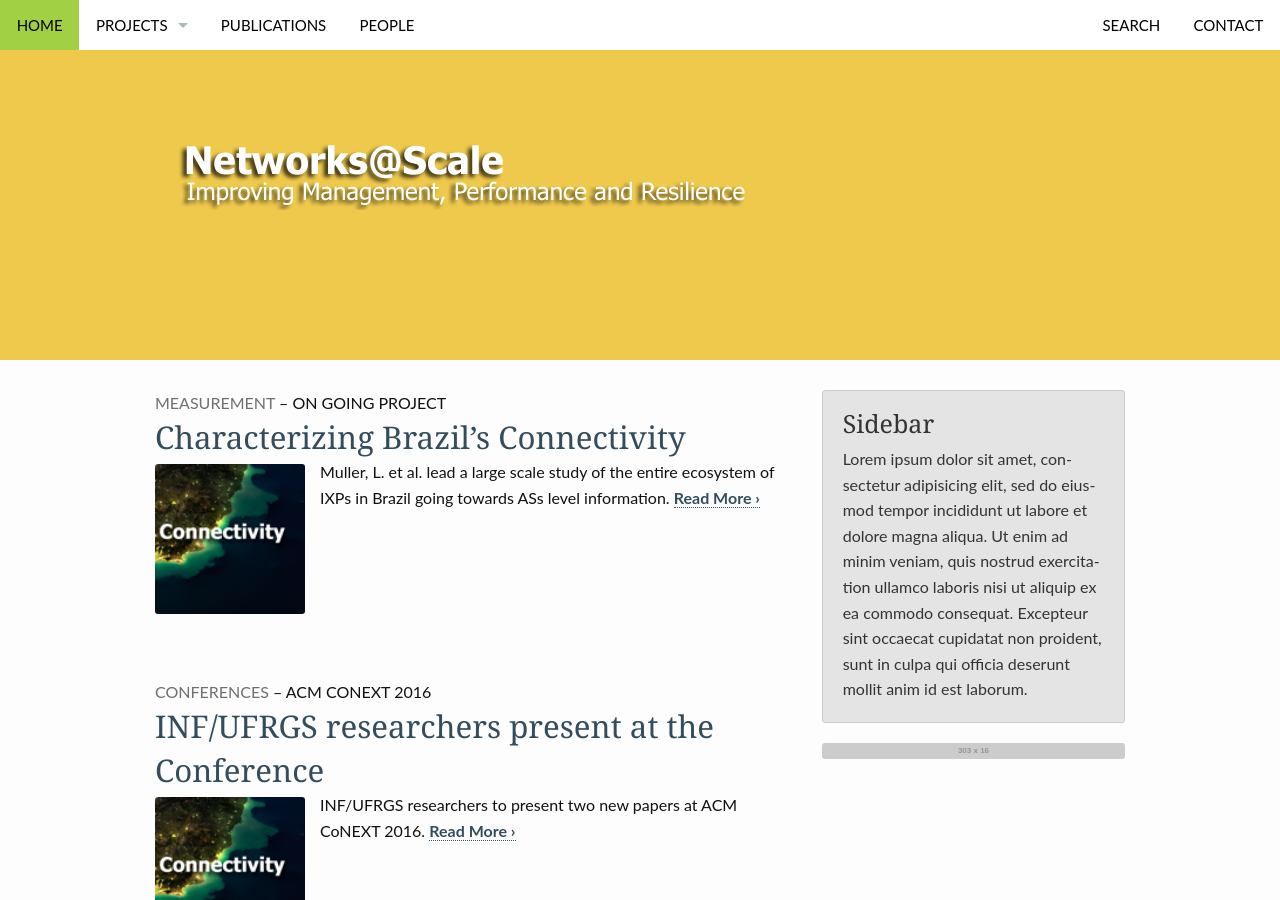
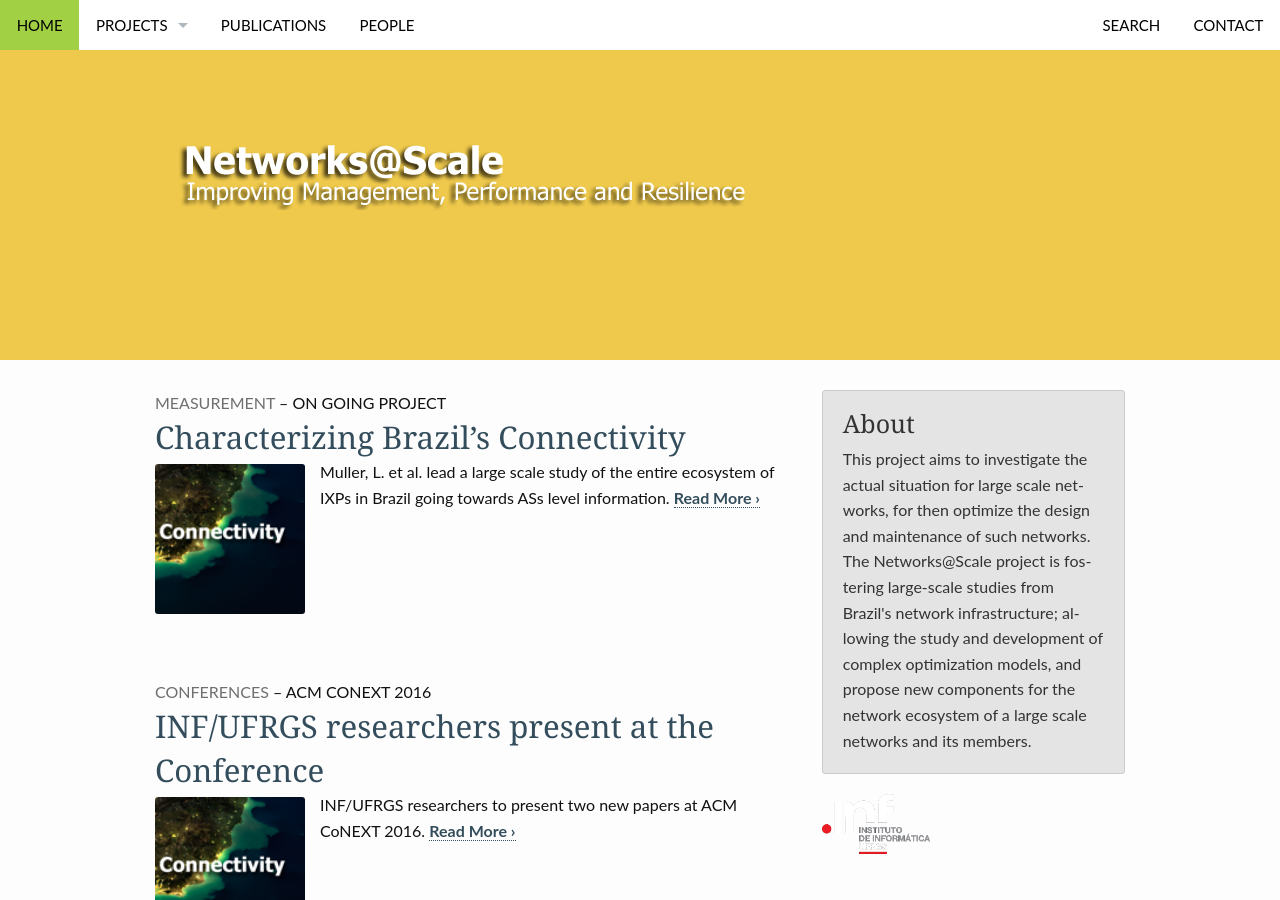
Before and after one commit to ufrgs-networks-group/networks-at-scale, a Jekyll site: the page built from blog/index.html, in a window 1280 px wide and 900 px high. Built offline with Jekyll 4.4.1, drawn with Linux system fonts in a browser that asks for light colours; the list of posts is cut into pages by our own code.

Commit message:
Text updated

```diff
--- a/_includes/_sidebar.html
+++ b/_includes/_sidebar.html
@@ -1,13 +1,15 @@
 <aside>
 	<div class="panel radius">
-		<h3>Sidebar</h3>
-		<p>
-			Lorem ipsum dolor sit amet, consectetur adipisicing elit, sed do eiusmod tempor incididunt ut labore et dolore magna aliqua. Ut enim ad minim veniam, quis nostrud exercitation ullamco laboris nisi ut aliquip ex ea commodo consequat.
-
-			Excepteur sint occaecat cupidatat non proident, sunt in culpa qui officia deserunt mollit anim id est laborum.
+		<h3>About</h3>
+		<p>This project aims to investigate the actual situation for large scale
+			networks, for then optimize the design and maintenance of such networks.
+			The Networks@Scale project is fostering large-scale studies from Brazil's
+			network infrastructure; allowing the study and development of complex
+			optimization models, and propose new components for the network ecosystem
+			of a large scale networks and its members.
 		</p>
 	</div>
 
-  <img class="b30" src="http://dummyimage.com/303x16:9/334D5C/EFC94C.png&amp;text=Placeholder" alt="">
+  <a href="http://www.inf.ufrgs.br" alt="Institute of Informatics"><img class="b30" src="{{ site.urlimg }}logo-inf.png" style="width: 108px;"></a>
 
 </aside>
```
